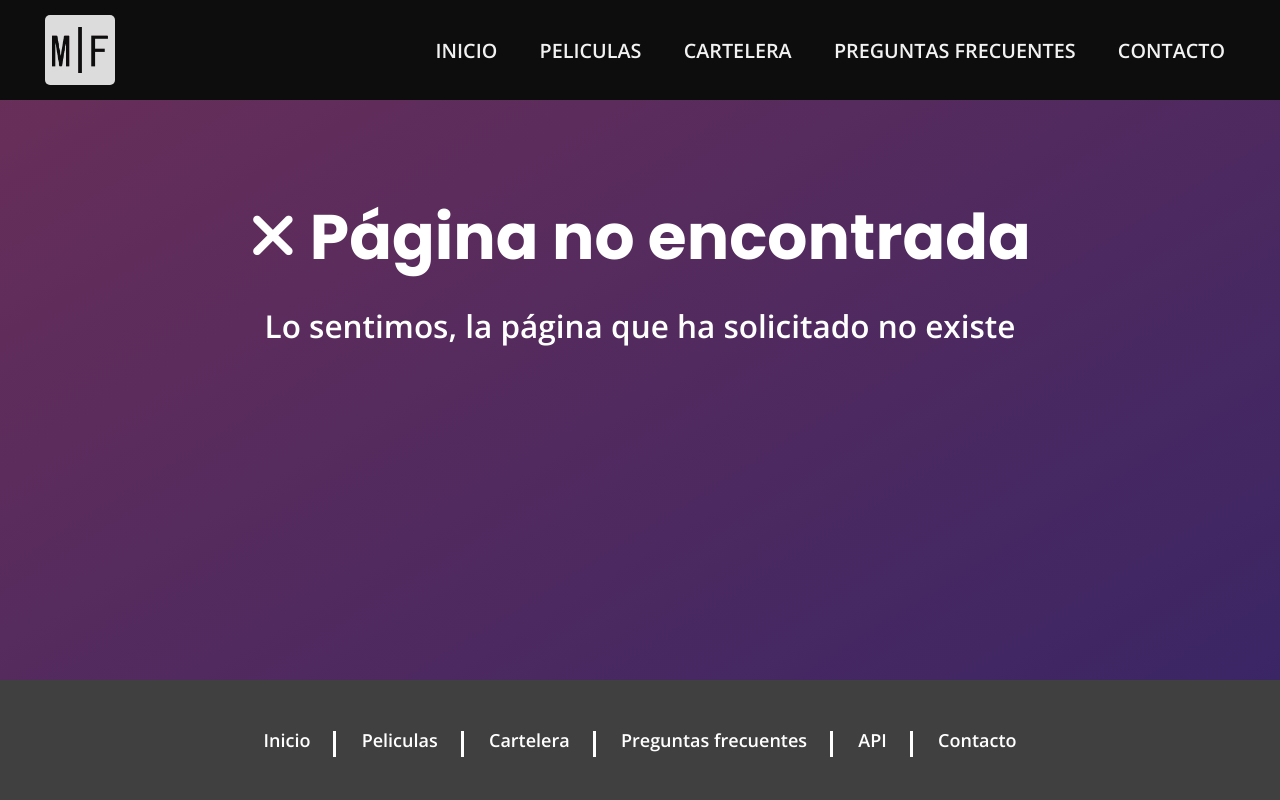
After one commit to Axel-Jeremias/TP-CaC-Final, a Django app: template templates/error/404.html in a window 1280 px wide. The commit adds this page. Run offline with Django 4.2, Linux system fonts and the light colour scheme; the template is opened without the code that fills it, so the values that code supplies are empty.

Commit message:
Agregar página de error 404

```diff
--- a/MasterFrame/urls.py
+++ b/MasterFrame/urls.py
@@ -17,7 +17,7 @@ Including another URLconf
 from django.contrib import admin
 from django.urls import path, include
 
-from .views import IndexPage, FAQPage, CarteleraPage, ContactoPage
+from .views import IndexPage, FAQPage, CarteleraPage, ContactoPage, NotFoundView
 
 urlpatterns = [
     path('admin/', admin.site.urls),
@@ -27,3 +27,5 @@ urlpatterns = [
     path("cartelera", CarteleraPage.as_view(), name="cartelera"),
     path("peliculas/", include("app_peliculas.urls"))
 ]
+
+handler404 = NotFoundView.as_view()
--- /dev/null
+++ b/static/css/error/404.css
@@ -0,0 +1,4 @@
+#error-texto {
+    color: white;
+    text-align: center;
+}
--- a/static/css/styles.css
+++ b/static/css/styles.css
@@ -9,6 +9,7 @@
 @import './app/detalles.css';
 @import './app/creacion.css';
 @import './app/eliminar.css';
+@import './error/404.css';
 
 /* saco configuraciones por defecto de CSS */
 
--- /dev/null
+++ b/templates/error/404.html
@@ -0,0 +1,13 @@
+{% extends "base.html" %}
+{% load static %}
+
+{% block titulo %}Página no encontrada{% endblock %}
+
+{% block content %}
+    <section id="error-container">
+        <div>
+            <h1 id="titulo-pagina"><i class="fa-solid fa-xmark" style="color: #ffffff;"></i> Página no encontrada</h1>
+            <p id="error-texto">Lo sentimos, la página que ha solicitado no existe</p>
+        </div>
+    </section>
+{% endblock %}
```
Also changed, not shown: MasterFrame/views.py (+8 -0 lines).
